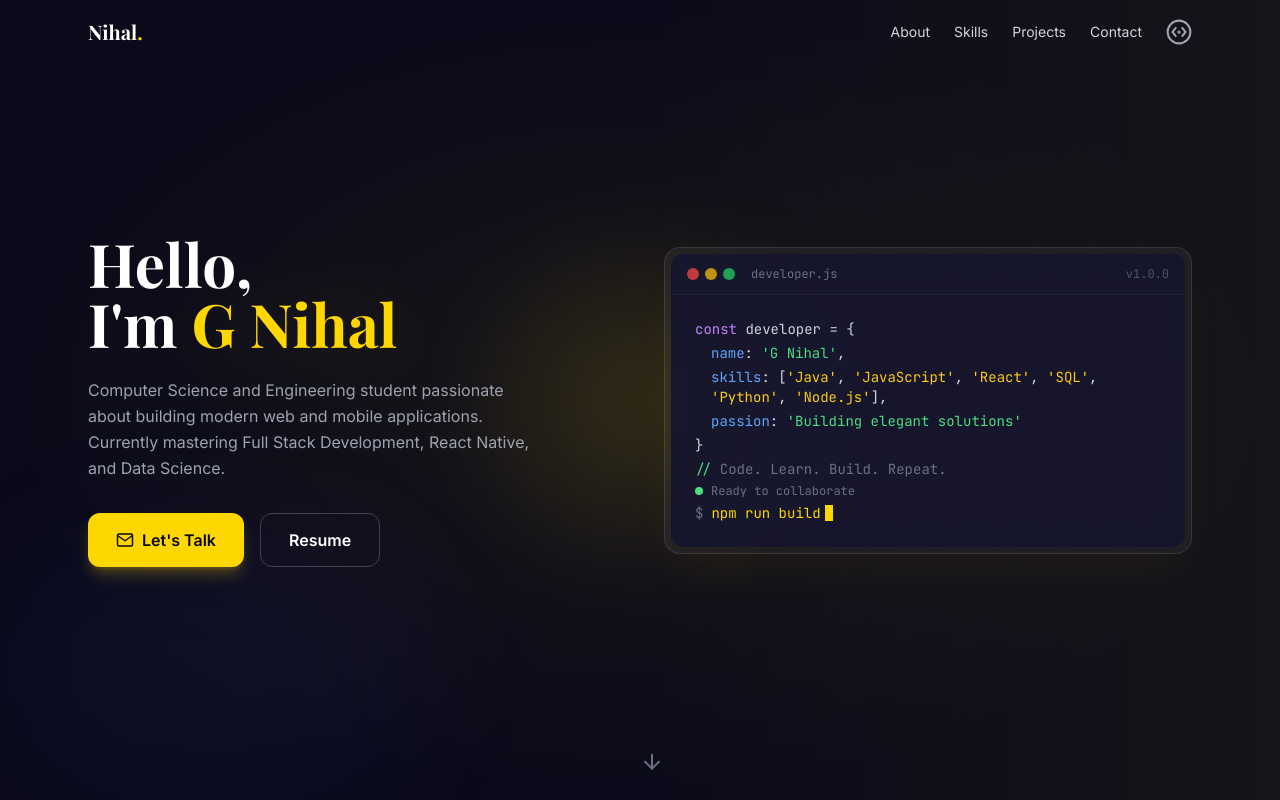
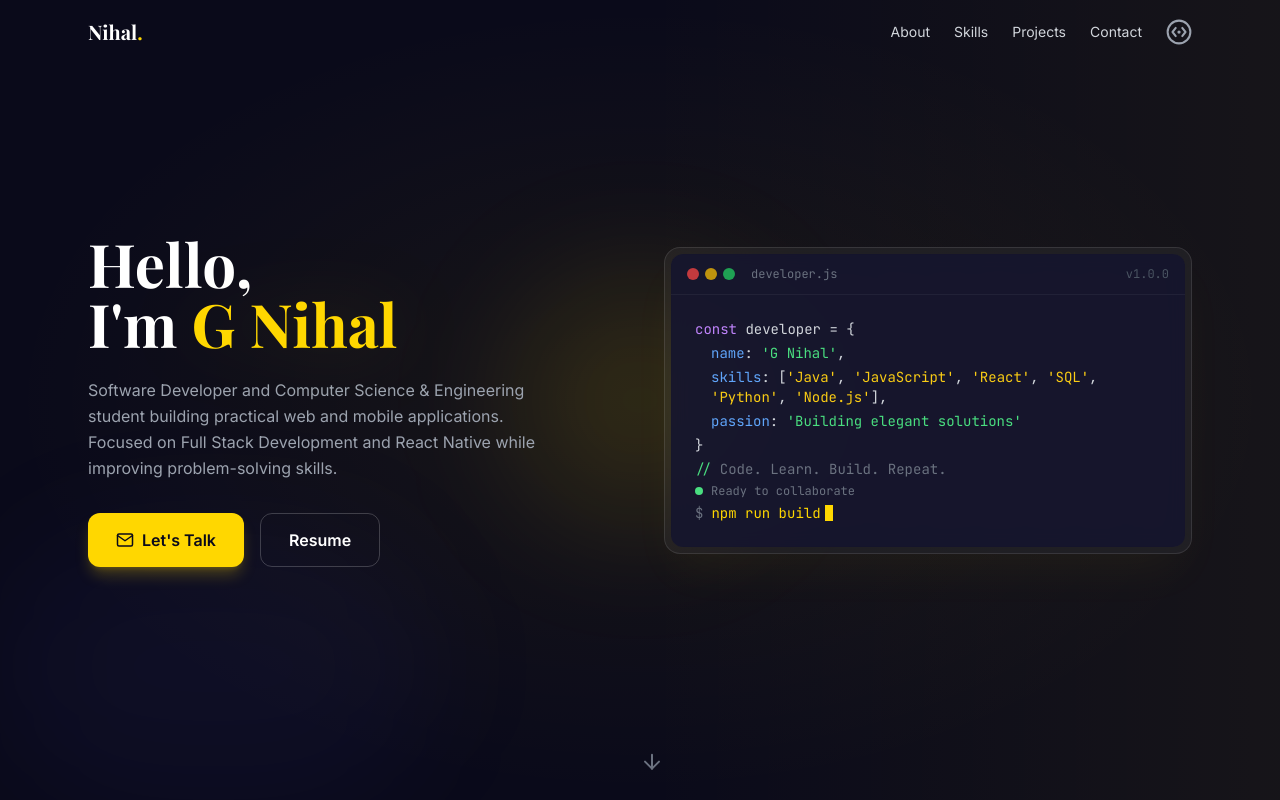
Before and after one commit to nihal705/portfolio, a React (Vite) app: page / in a window 1280 px wide. Shown: the top 800 px of the page. Built offline with nearby package versions, Linux system fonts and the light colour scheme.

Commit message:
chore(profile): update profile data

```diff
--- a/src/data/profile.js
+++ b/src/data/profile.js
@@ -1,7 +1,7 @@
 export const profileData = {
   name: "G Nihal",
   title: "Software Engineer • Full Stack Developer",
-  bio: "Computer Science and Engineering student passionate about building modern web and mobile applications. Currently mastering Full Stack Development, React Native, and Data Science.",
+  bio: "Software Developer and Computer Science & Engineering student building practical web and mobile applications. Focused on Full Stack Development and React Native while improving problem-solving skills.",
   avatar: "/assets/profile.png",
   social: {
     github: "https://github.com/nihal705",
```
